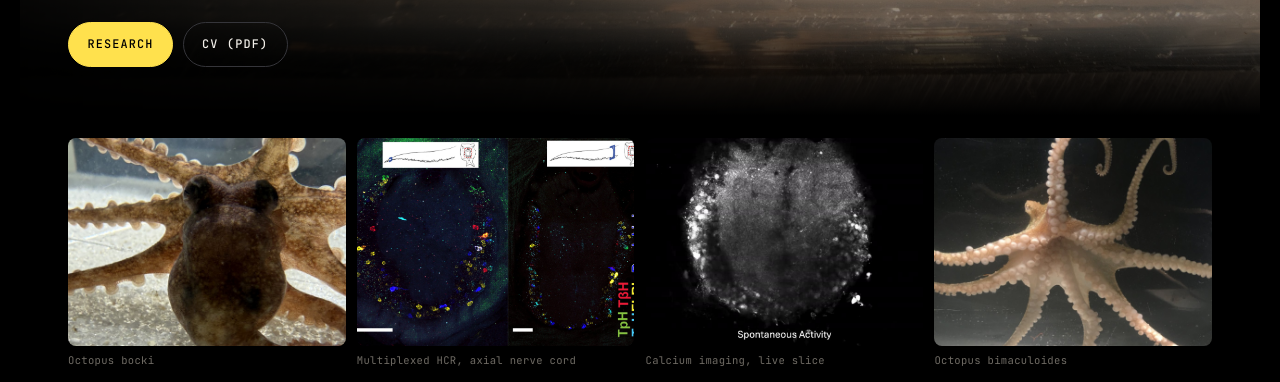
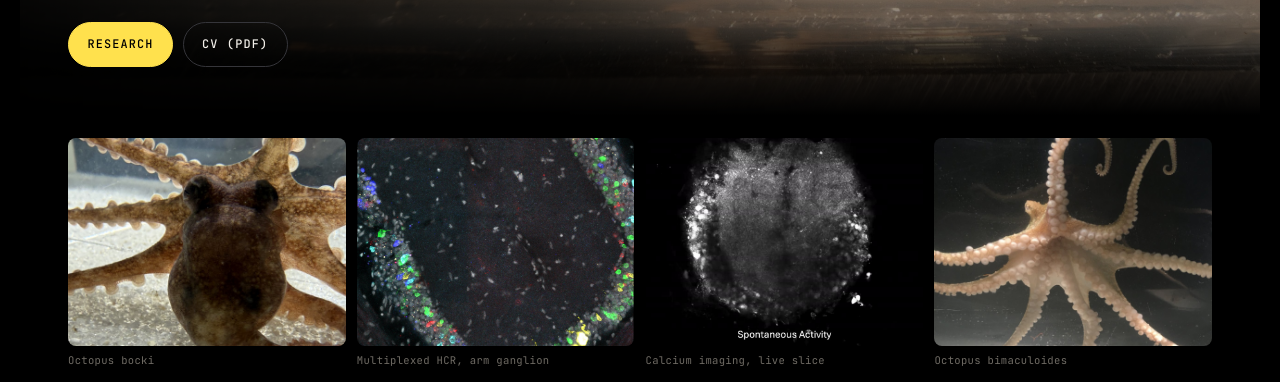
Before and after one commit to Gaberelladeville/Gaberelladeville.github.io, a plain HTML site: page index.html in a window 1280 px wide. Shown: the part 570-952 px from the top of the page. Drawn offline with Linux system fonts and the light colour scheme.

Commit message:
Cleaner HCR ring in the home strip

```diff
--- a/index.html
+++ b/index.html
@@ -38,7 +38,7 @@
 
 <div class="strip">
   <div><img src="assets/img/bocki-eyes.jpg" alt="Octopus bocki, mantle and eyes"><div class="c">Octopus bocki</div></div>
-  <div><img src="assets/img/hcr-ring-base-tip.jpg" alt="Multiplexed HCR in the axial nerve cord"><div class="c">Multiplexed HCR, axial nerve cord</div></div>
+  <div><img src="assets/img/hcr-ganglion-ring.jpg" alt="Multiplexed HCR: coloured neuronal populations around a ganglion of the axial nerve cord"><div class="c">Multiplexed HCR, arm ganglion</div></div>
   <div><img src="assets/video/calcium-transmitters-poster.jpg" alt="Calcium imaging of a live nerve cord slice"><div class="c">Calcium imaging, live slice</div></div>
   <div><img src="assets/img/bimac-arms-raised.jpg" alt="Octopus bimaculoides with arms raised, on black"><div class="c">Octopus bimaculoides</div></div>
 </div>
```
Also changed, not shown: assets/img/hcr-ganglion-ring.jpg (added).
